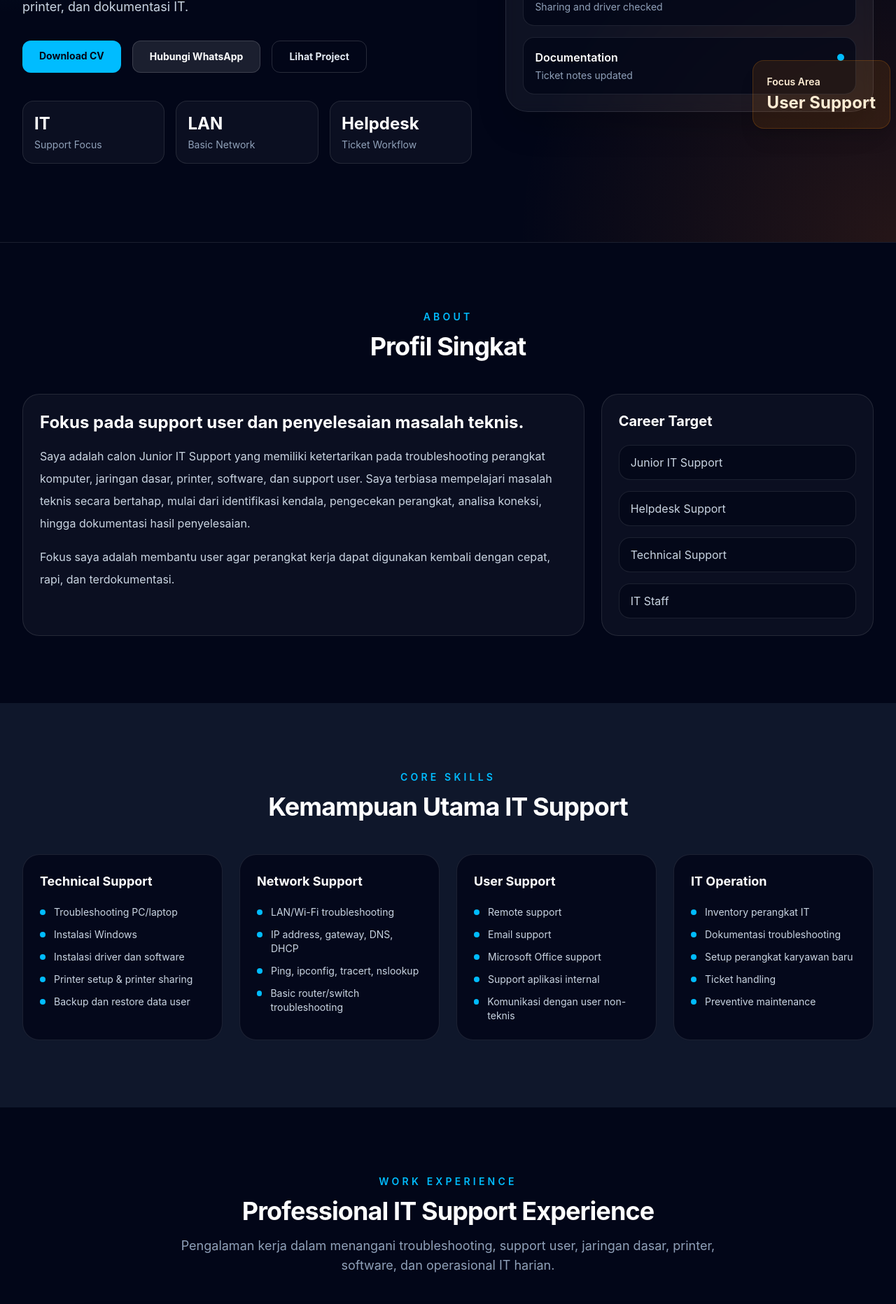
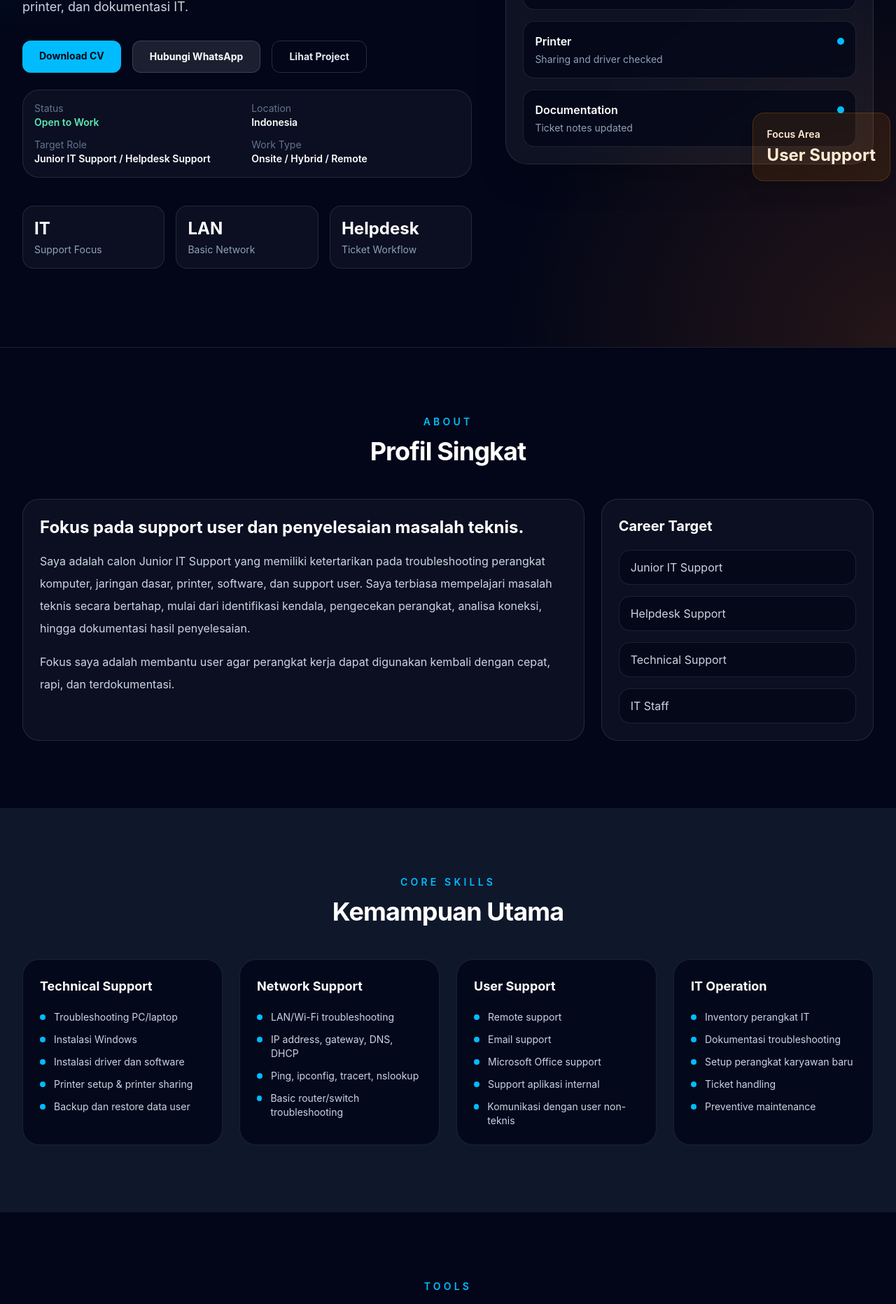
Before and after one commit to joeadnan/it-support-portfolio, a React (Vite) app: page / in a window 1280 px wide. Shown: the part 520-2384 px from the top of the page at 70% size. Built offline with nearby package versions, Linux system fonts and the light colour scheme.

Commit message:
tambah feat component Document Sample

```diff
--- a/src/App.tsx
+++ b/src/App.tsx
@@ -1,12 +1,14 @@
 import { About } from "./components/About";
 import { Certifications } from "./components/Certifications";
 import { Contact } from "./components/Contact";
+import { DocumentationSamples } from "./components/DocumentationSamples";
 import { Experience } from "./components/Experience";
 import { Hero } from "./components/Hero";
 import { Learning } from "./components/Learning";
 import { Projects } from "./components/Projects";
 import { Skills } from "./components/Skills";
 import { Tools } from "./components/Tools";
+import { WhyHireMe } from "./components/WhyHireMe";
 import { Workflow } from "./components/Workflow";
 
 export default function App() {
@@ -16,12 +18,14 @@ export default function App() {
       <Hero />
       <About />
       <Skills />
+      <Tools />
       <Experience />
-      <Certifications />
+      <DocumentationSamples />
+      <WhyHireMe />
       <Workflow />
       <Projects />
-      <Tools />
       <Learning />
+      <Certifications />
       <Contact />
       <Footer />
     </main>
@@ -32,11 +36,12 @@ function Header() {
   const menus = [
     { label: "About", href: "#about" },
     { label: "Skills", href: "#skills" },
+    { label: "Tools", href: "#tools" },
     { label: "Experience", href: "#experience" },
-    { label: "Tools", href: "#tools" },
-    { label: "Certifications", href: "#certifications" },
+    { label: "Documentation", href: "#documentation" },
     { label: "Workflow", href: "#workflow" },
     { label: "Projects", href: "#projects" },
+    { label: "Certifications", href: "#certifications" },
     { label: "Contact", href: "#contact" },
   ];
 
--- a/src/components/Contact.tsx
+++ b/src/components/Contact.tsx
@@ -7,7 +7,7 @@ export function Contact() {
       <div className="mx-auto max-w-7xl">
         <SectionTitle
           eyebrow="Contact"
-          title="Mari Terhubung"
+          title="Hire Me"
           description="Saya terbuka untuk posisi Junior IT Support, Helpdesk, Technical Support, atau IT Staff."
         />
 
--- /dev/null
+++ b/src/components/DocumentationSamples.tsx
@@ -0,0 +1,55 @@
+import { documentationSamples } from "../data/portfolio";
+import { Reveal } from "./Reveal";
+import { SectionTitle } from "./SectionTitle";
+
+export function DocumentationSamples() {
+  return (
+    <section id="documentation" className="section-padding">
+      <div className="site-container">
+        <Reveal>
+          <SectionTitle
+            eyebrow="IT Documentation"
+            title="Documentation Samples"
+            description="Contoh dokumen pendukung pekerjaan IT Support seperti checklist, SOP, form aset, dan panduan troubleshooting."
+          />
+        </Reveal>
+
+        <div className="mt-10 grid gap-6 md:grid-cols-2">
+          {documentationSamples.map((document) => (
+            <Reveal key={document.title}>
+              <article className="h-full rounded-3xl border border-white/10 bg-white/[0.04] p-6 shadow-xl shadow-black/20 transition hover:-translate-y-1 hover:border-sky-400/40">
+                <div className="mb-4 flex flex-wrap gap-2">
+                  {document.tags.map((tag) => (
+                    <span
+                      key={tag}
+                      className="rounded-full border border-sky-400/20 bg-sky-400/10 px-3 py-1 text-xs font-medium text-sky-200"
+                    >
+                      {tag}
+                    </span>
+                  ))}
+                </div>
+
+                <h3 className="text-xl font-semibold text-white">
+                  {document.title}
+                </h3>
+
+                <p className="mt-3 text-sm leading-7 text-slate-300">
+                  {document.description}
+                </p>
+
+                <a
+                  href={document.fileUrl}
+                  target="_blank"
+                  rel="noreferrer"
+                  className="mt-6 inline-flex rounded-full bg-sky-400 px-5 py-3 text-sm font-semibold text-slate-950 transition hover:bg-sky-300"
+                >
+                  View Document
+                </a>
+              </article>
+            </Reveal>
+          ))}
+        </div>
+      </div>
+    </section>
+  );
+}
--- a/src/components/Hero.tsx
+++ b/src/components/Hero.tsx
@@ -1,4 +1,4 @@
-import { profile } from "../data/portfolio";
+import { profile, availability } from "../data/portfolio";
 
 export function Hero() {
   return (
@@ -52,6 +52,36 @@ export function Hero() {
             >
               Lihat Project
             </a>
+          </div>
+
+          <div className="mt-6 grid gap-3 rounded-3xl border border-white/10 bg-white/[0.04] p-4 text-sm text-slate-300 sm:grid-cols-2">
+            <div>
+              <p className="text-slate-500">Status</p>
+              <p className="font-semibold text-emerald-300">
+                {availability.status}
+              </p>
+            </div>
+
+            <div>
+              <p className="text-slate-500">Location</p>
+              <p className="font-semibold text-white">
+                {availability.location}
+              </p>
+            </div>
+
+            <div>
+              <p className="text-slate-500">Target Role</p>
+              <p className="font-semibold text-white">
+                {availability.targetRoles.slice(0, 2).join(" / ")}
+              </p>
+            </div>
+
+            <div>
+              <p className="text-slate-500">Work Type</p>
+              <p className="font-semibold text-white">
+                {availability.workTypes.join(" / ")}
+              </p>
+            </div>
           </div>
 
           <div className="mt-10 grid max-w-2xl gap-4 sm:grid-cols-3">
--- a/src/components/Projects.tsx
+++ b/src/components/Projects.tsx
@@ -47,25 +47,6 @@ export function Projects() {
                     ))}
                   </ul>
                 </div>
-
-                <div className="rounded-2xl border border-white/10 bg-white/[0.04] p-5">
-                  <h4 className="font-bold text-white">Hasil</h4>
-                  <p className="mt-3 leading-7 text-slate-400">
-                    {project.result}
-                  </p>
-
-                  <h4 className="mt-5 font-bold text-white">Tools</h4>
-                  <div className="mt-3 flex flex-wrap gap-2">
-                    {project.tools.map((tool) => (
-                      <span
-                        key={tool}
-                        className="rounded-full bg-white/10 px-3 py-1 text-xs text-slate-300"
-                      >
-                        {tool}
-                      </span>
-                    ))}
-                  </div>
-                </div>
               </div>
             </article>
           ))}
--- a/src/components/Skills.tsx
+++ b/src/components/Skills.tsx
@@ -7,7 +7,7 @@ export function Skills() {
       <div className="mx-auto max-w-7xl">
         <SectionTitle
           eyebrow="Core Skills"
-          title="Kemampuan Utama IT Support"
+          title="Kemampuan Utama "
           description=""
         />
 
--- /dev/null
+++ b/src/components/WhyHireMe.tsx
@@ -0,0 +1,39 @@
+import { whyHireMe } from "../data/portfolio";
+import { Reveal } from "./Reveal";
+import { SectionTitle } from "./SectionTitle";
+
+export function WhyHireMe() {
+  return (
+    <section id="why-hire-me" className="section-padding">
+      <div className="site-container">
+        <Reveal>
+          <SectionTitle
+            eyebrow="Recruiter Notes"
+            title="Why Hire Me?"
+            description="Alasan mengapa saya siap dipertimbangkan untuk posisi Junior IT Support, Helpdesk Support, atau Technical Support."
+          />
+        </Reveal>
+
+        <div className="mt-10 grid gap-6 md:grid-cols-2">
+          {whyHireMe.map((item, index) => (
+            <Reveal key={item.title}>
+              <article className="h-full rounded-3xl border border-white/10 bg-white/[0.04] p-6 shadow-xl shadow-black/20">
+                <div className="mb-5 flex h-11 w-11 items-center justify-center rounded-2xl bg-sky-400 text-lg font-bold text-slate-950">
+                  {index + 1}
+                </div>
+
+                <h3 className="text-xl font-semibold text-white">
+                  {item.title}
+                </h3>
+
+                <p className="mt-3 text-sm leading-7 text-slate-300">
+                  {item.description}
+                </p>
+              </article>
+            </Reveal>
+          ))}
+        </div>
+      </div>
+    </section>
+  );
+}
--- a/src/data/portfolio.ts
+++ b/src/data/portfolio.ts
@@ -242,6 +242,28 @@ export const projects = [
     interviewPoint:
       "Saya terbiasa menggunakan checklist saat setup perangkat agar tidak ada konfigurasi penting yang terlewat.",
   },
+
+  {
+    title: "Troubleshooting Komputer Menyala Tapi Monitor Blank",
+    category: "Hardware Troubleshooting",
+    label: "Real Case",
+    problem:
+      "User melaporkan CPU menyala tetapi monitor tidak menampilkan gambar.",
+    steps: [
+      "Cek kabel HDMI/VGA dan power monitor",
+      "Cek input source monitor",
+      "Cek kondisi RAM",
+      "Tes menggunakan monitor dan kabel lain",
+      "Cek display output dari CPU",
+    ],
+    result:
+      "Masalah ditemukan pada RAM yang longgar. Setelah RAM dipasang ulang, komputer kembali normal.",
+    impact: [
+      "Masalah selesai tanpa penggantian hardware",
+      "Downtime user berkurang",
+      "Perangkat bisa digunakan kembali di hari yang sama",
+    ],
+  },
 ];
 
 export const tools = [
@@ -430,3 +452,84 @@ export const certifications: Certification[] = [
     skills: ["Microsoft Word", "Excel", "Email", "Google Workspace"],
   },
 ];
+
+export const availability = {
+  status: "Open to Work",
+  targetRoles: [
+    "Junior IT Support",
+    "Helpdesk Support",
+    "Technical Support",
+    "IT Support Staff",
+  ],
+  workTypes: ["Onsite", "Hybrid", "Remote"],
+  location: "Indonesia",
+};
+
+export const educationBackground = {
+  school: "Masukkan nama sekolah / kampus / kursus",
+  major: "IT Support / Computer & Network Basics",
+  period: "2026",
+  description:
+    "Memiliki fokus pembelajaran pada troubleshooting komputer, jaringan dasar, sistem operasi, remote support, dan dokumentasi teknis.",
+  focus: [
+    "Hardware Troubleshooting",
+    "Operating System",
+    "Networking Basics",
+    "Remote Support",
+    "Technical Documentation",
+  ],
+};
+
+export const documentationSamples = [
+  {
+    title: "Preventive Maintenance Checklist",
+    description:
+      "Checklist pengecekan rutin perangkat komputer untuk membantu mencegah masalah hardware, software, dan performa sistem.",
+    fileUrl: "/documents/checklist-preventive-maintenance.pdf",
+    tags: ["Maintenance", "Checklist", "IT Asset"],
+  },
+  {
+    title: "SOP Instalasi Komputer Baru",
+    description:
+      "Panduan instalasi komputer baru mulai dari setup OS, driver, aplikasi kerja, user account, hingga pengecekan akhir.",
+    fileUrl: "/documents/sop-instalasi-komputer-baru.pdf",
+    tags: ["SOP", "Installation", "Windows"],
+  },
+  {
+    title: "Form Serah Terima Aset IT",
+    description:
+      "Template dokumentasi penyerahan perangkat IT kepada user agar aset lebih terkontrol dan mudah ditelusuri.",
+    fileUrl: "/documents/form-serah-terima-aset-it.pdf",
+    tags: ["Asset", "Documentation", "Handover"],
+  },
+  {
+    title: "Troubleshooting Guide Jaringan",
+    description:
+      "Panduan pengecekan dasar koneksi jaringan seperti IP address, gateway, DNS, ping test, dan koneksi internet.",
+    fileUrl: "/documents/troubleshooting-guide-jaringan.pdf",
+    tags: ["Network", "Troubleshooting", "DNS"],
+  },
+];
+
+export const whyHireMe = [
+  {
+    title: "Memiliki pola troubleshooting yang terstruktur",
+    description:
+      "Saya terbiasa menganalisa masalah dari pengecekan paling sederhana seperti kabel, power, koneksi, konfigurasi dasar, hingga pengecekan sistem.",
+  },
+  {
+    title: "Mampu membantu user non-teknis",
+    description:
+      "Saya berusaha menjelaskan masalah teknis dengan bahasa sederhana agar user memahami kondisi dan solusi yang diberikan.",
+  },
+  {
+    title: "Teliti dalam dokumentasi",
+    description:
+      "Saya memahami pentingnya dokumentasi seperti checklist maintenance, SOP instalasi, form aset, dan catatan penyelesaian masalah.",
+  },
+  {
+    title: "Siap berkembang sebagai Junior IT Support",
+    description:
+      "Portfolio ini saya buat untuk menunjukkan kesiapan saya dalam menjalankan tugas dasar IT Support, Helpdesk, dan Technical Support.",
+  },
+];
```
Also changed, not shown: src/types/portfolio.ts (+28 -0 lines), 1 other file (tests, documents, lock files or other folders).
